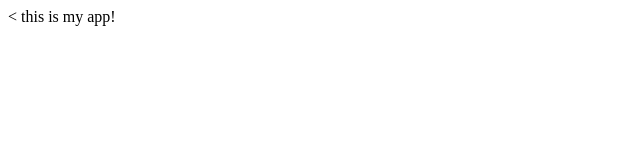
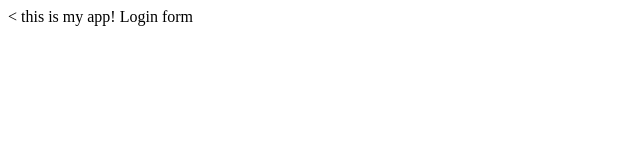
Before and after one commit to narlikarsai/myappsampleee, a plain HTML site: page index.html in a window 1280 px wide. Shown: the full height of the page, 0-640 px from the left. Drawn offline with Linux system fonts and the light colour scheme.

Commit message:
login form

```diff
--- /dev/null
+++ b/dir2/app2.js
@@ -0,0 +1 @@
+bjhdfbdjbfdbfdbfbdf
--- a/index.html
+++ b/index.html
@@ -6,5 +6,6 @@
   </head>
   <body>
     this is my app!
+    Login form
   </body>
 </html>
```
Also changed, not shown: login.html (added, +1 -0 lines), log.txt (added).
